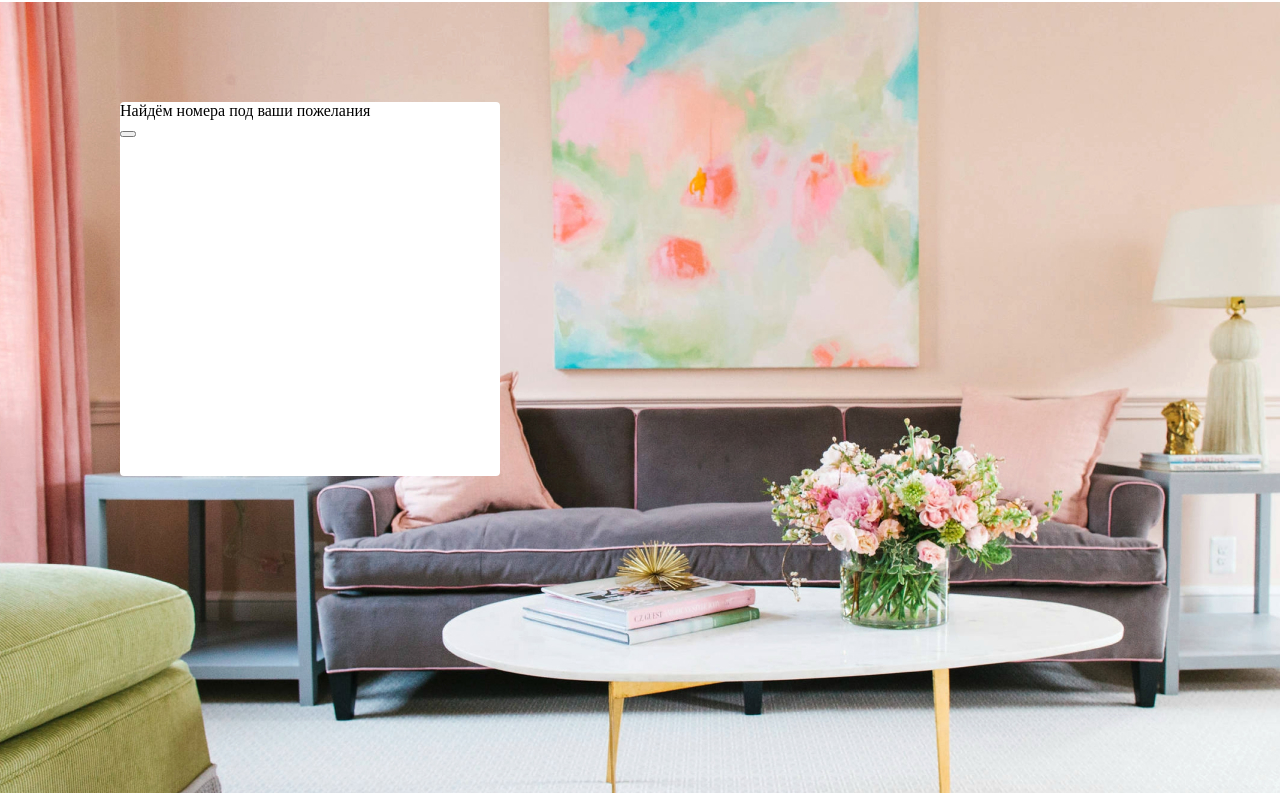
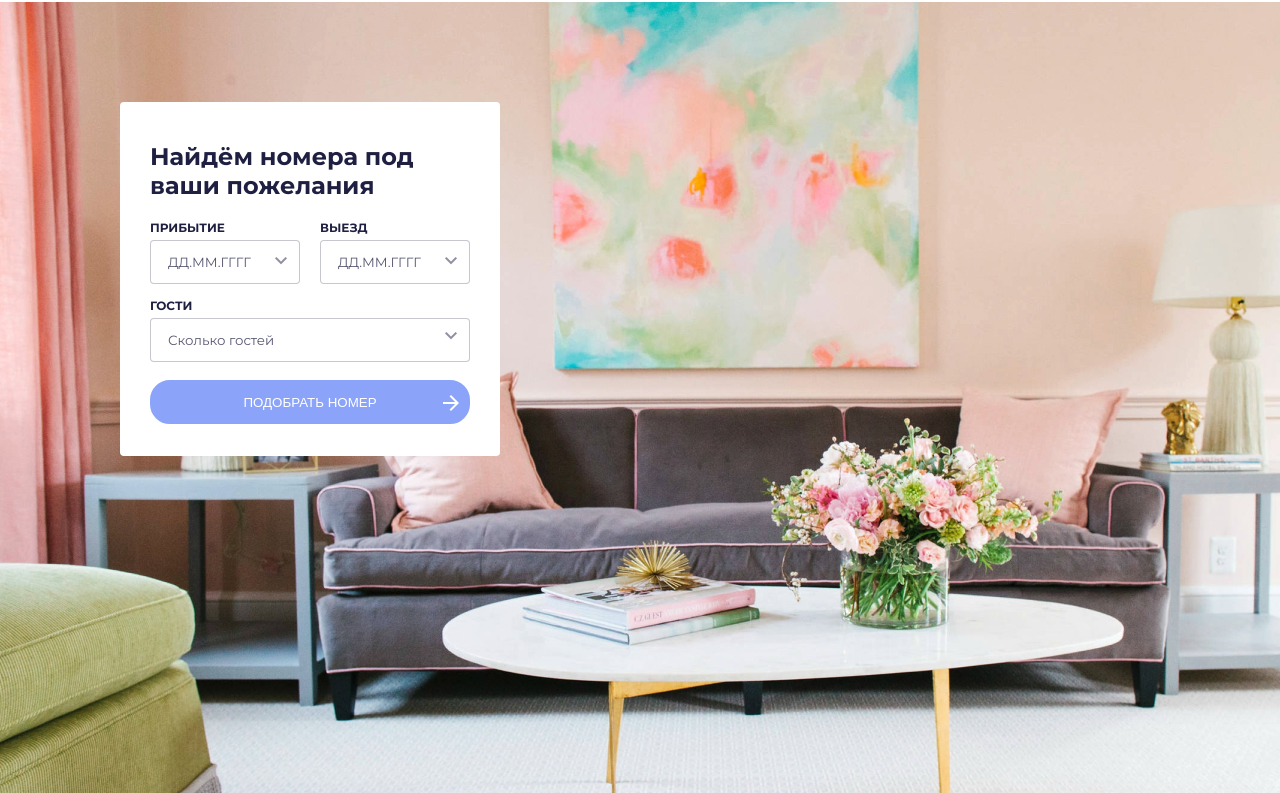
Before and after one commit to Sledge777/Site_toxin, a plain HTML site: page index.html in a window 1280 px wide. Shown: the part 68-861 px from the top of the page. Drawn offline with nearby package versions, Linux system fonts and the light colour scheme.

Commit message:
visual part is done

```diff
--- a/index.html
+++ b/index.html
@@ -5,7 +5,7 @@
     <meta name="viewport" content="width=device-width, initial-scale=1.0">
     <link rel="stylesheet" href="main.css">
     <link rel="stylesheet" href="https://fonts.googleapis.com/css2?family=Material+Symbols+Outlined:opsz,wght,FILL,GRAD@20..48,100..700,0..1,-50..200" />
-    <title>Document</title>
+    <title>Landing page</title>
 </head>
 <body>
     <header class="header">
@@ -51,11 +51,35 @@
     </header>
     <main>
         <div class="box_card">
-            <p>Найдём номера под ваши пожелания</p>
-            <div></div>
+            <p class="title">Найдём номера под ваши пожелания</p>
+            <div class="container">
+                <div>
+                    <p class="paragraph">ПРИБЫТИЕ</p>
+                    <form>
+                        <input type="search" class="arriving" placeholder="ДД.ММ.ГГГГ">
+                        <button type="button" class="btn"><span class="material-symbols-outlined">expand_more</span></button>
+                    </form>
+                </div>
+                <div>
+                    <p class="paragraph">ВЫЕЗД</p>
+                    <form>
+                        <input type="search" class="arriving" placeholder="ДД.ММ.ГГГГ">
+                        <button type="submit" class="btn"><span class="material-symbols-outlined">expand_more</span></button>
+                    </form>
+                </div>
+            </div>
+            <div id="marg">
+                <form>
+                    <p class="paragraph">ГОСТИ</p>
+                    <input type="search" class="mail_button" placeholder="Сколько гостей">
+                    <button type="submit" class="btn"><span class="material-symbols-outlined">expand_more</span></button>
+                </form>
+            </div>
             <div>
-                <p></p>
-                <button></button>
+                <form id="number">
+                    <button type="button" class="second_button">ПОДОБРАТЬ НОМЕР</button>
+                    <button  type="submit" class="btn"><span class="material-symbols-outlined">arrow_forward</span></button>
+                </form>
             </div>
         </div>
 
@@ -123,7 +147,7 @@
             <div class="mail">
                 <p class="paragraph">ПОДПИСКА</p>
                 <p class="text">Получайте специальные предложения и новости сервиса</p>
-                <form class="form">
+                <form>
                     <input class="mail_button" type="search" placeholder="Email">
                     <button class="btn" type="submit"><span class="material-symbols-outlined">arrow_forward</span></button>
                 </form>
--- a/main.css
+++ b/main.css
@@ -70,6 +70,10 @@ main {
     color:rgb(139,164,249);
     color:linear-gradient(0deg, rgba(139,164,249,1) 0%, rgba(188,156,255,1) 100%);
     margin-right: 20px;
+    font-family: 'Montserrat', sans-serif;
+    font-weight: bold;
+    font-size: 12px;
+    line-height: 14px;
 }
 .second_button {
     width: 196px;
@@ -152,18 +156,22 @@ footer {
 ::-webkit-input-placeholder {
     padding-left: 15px;
     color:rgba(31, 32, 65, 0.25);
+    font-family: 'Montserrat', sans-serif;
 }
 :-moz-placeholder {
     padding-left: 15px;
     color:rgba(31, 32, 65, 0.25);
+    font-family: 'Montserrat', sans-serif;
 }
 ::-moz-placeholder {
     padding-left: 15px;
     color:rgba(31, 32, 65, 0.25);
+    font-family: 'Montserrat', sans-serif;
 }
 :-ms-input-placeholder {
     padding-left: 15px;
     color:rgba(31, 32, 65, 0.25);
+    font-family: 'Montserrat', sans-serif;
 }
 .data div {
     margin-right: 50px;
@@ -187,13 +195,19 @@ footer {
     margin-left: 700px;
 }
 .box_card {
-    height: 374px;
-    width: 380px;
+    height: 274px;
+    width: 320px;
     background-color: #FFFFFF;
     border-radius: 4px;
     margin-left: 120px;
     margin-top: 100px;
     position: absolute;
+    padding: 40px 30px 40px 30px;
+}
+.container {
+    display:flex;
+    justify-content: space-between;
+    margin-top: 10px
 }
 .box_card p {
     margin: 0;
@@ -208,15 +222,71 @@ form{
     border:none;
     background: #FFFFFF;
     color: #fff;
-    border-radius: 25px;
     cursor: pointer;
     position: absolute;
     right: 0;
     top:0;
     margin: 8px 15px;
-    width: 10px;
+    width: 0;
+    height: 0;
 }
 .btn .material-symbols-outlined {
     color:rgb(139,164,249);
     color:linear-gradient(0deg, rgba(139,164,249,1) 0%, rgba(188,156,255,1) 100%);
 }
+.title {
+    font-size: 24px;
+    line-height: 29px;
+    color: rgba(31, 32, 65, 1);
+    font-family: 'Montserrat', sans-serif;
+    font-weight: bold;
+    width: 320px;
+    height: 69px;
+    margin: 0;
+    padding: 0;
+}
+.arriving {
+    border: 1px solid rgba(31, 32, 65, 0.25);
+    border-radius: 4px;
+    width: 150px;
+    height: 44px;
+}
+.box_card .material-symbols-outlined {
+    color:rgba(31, 32, 65, 0.5);
+}
+.box_card ::placeholder {
+    color: rgba(31, 32, 65, 0.75);
+    font-family:'Montserrat', sans-serif ;
+}
+.box_card .mail_button{
+    border: 1px solid rgba(31, 32, 65, 0.25)
+}
+#marg{
+    margin-top: 15px;
+}
+.box_card .mail_button {
+    width: 320px;
+}
+#marg .btn {
+    margin: 24px 15px;
+
+}
+#number .second_button {
+    width: 320px;
+    height: 44px;
+}
+#number .btn {
+    margin: 28px 15px;
+    background-color:rgb(139,164,249);
+    background-color:linear-gradient(0deg, rgba(139,164,249,1) 0%, rgba(188,156,255,1) 100%);
+}
+#number .material-symbols-outlined{
+    color: #FFFFFF;
+}
+#number {
+
+
+}
+.box_card .paragraph {
+    margin-bottom: 5px;
+}
```
